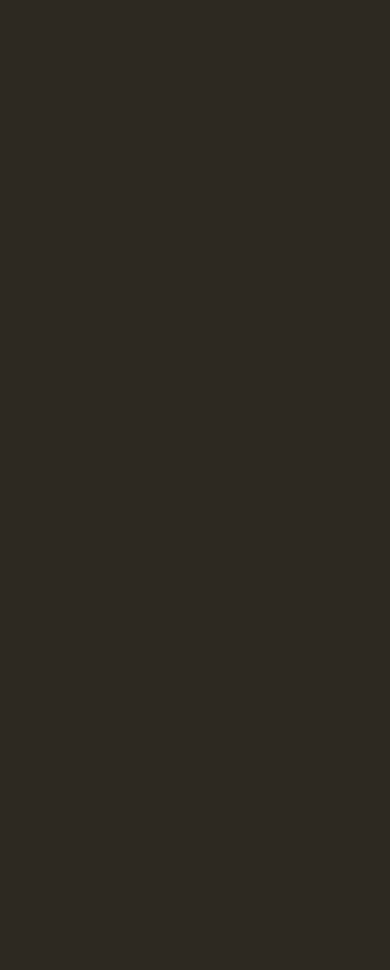
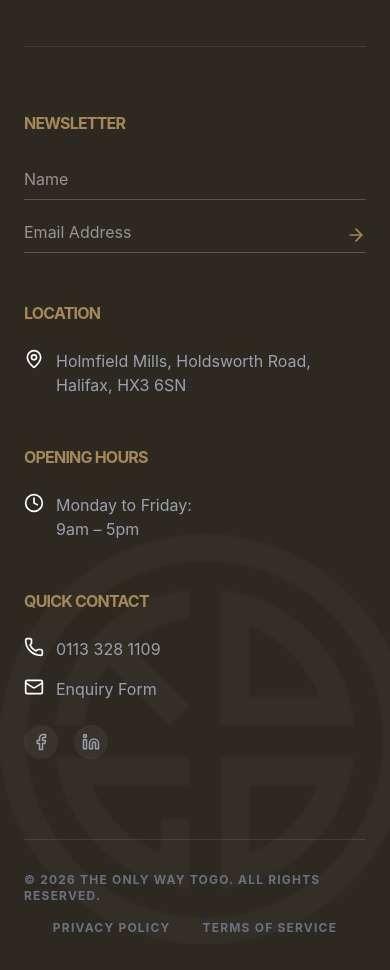
Before and after one commit to israelope/togoapp, a React (Vite) app: page / in a window 390 px wide. Shown: the part 7860-8830 px from the top of the page. Before the commit the page ends 7568 px from the top, so only its background shows below. Built offline with nearby package versions, Linux system fonts and the light colour scheme.

Commit message:
Added Footer Component

```diff
--- a/src/components/Footer.tsx
+++ b/src/components/Footer.tsx
@@ -1,9 +1,107 @@
 
+import { Facebook, Linkedin, Mail, MapPin, Clock, Phone, ArrowRight } from 'lucide-react';
 
 const Footer = () => {
   return (
-    <div>Footer</div>
-  )
-}
+    <footer className="bg-brand-dark text-white pt-20 pb-10 px-6 md:px-20 relative overflow-hidden">
 
-export default Footer
+      {/* 1. Large Faded Logo "Stamp" in the background */}
+      <div className="absolute right-[-5%] bottom-[-5%] opacity-[0.03] pointer-events-none">
+        <img src="/logo.png" alt="" className="w-[600px] h-[600px] object-contain" />
+      </div>
+
+      <div className="max-w-7xl mx-auto relative z-10">
+
+        {/* TOP SECTION: Headline & CTA */}
+        <div className="flex flex-col md:flex-row justify-between items-start md:items-center mb-16 border-b border-white/10 pb-12">
+          <div>
+            <h2 className="text-5xl md:text-7xl font-bold italic mb-4">Get in <span className="text-brand-gold">Touch</span></h2>
+            <p className="text-gray-400 max-w-md">Stay updated with our ever-evolving booking ecosystem.</p>
+          </div>
+          <div className="flex gap-4 mt-8 md:mt-0">
+            <button className="flex items-center gap-2 border border-white/20 px-6 py-3 rounded-full hover:bg-white hover:text-brand-dark transition-all text-sm uppercase font-bold tracking-widest">
+              <Mail size={16} /> Contact Us
+            </button>
+            <button className="flex items-center gap-2 bg-brand-gold px-6 py-3 rounded-full hover:bg-white hover:text-brand-dark transition-all text-sm uppercase font-bold tracking-widest">
+              Schedule A Demo
+            </button>
+          </div>
+        </div>
+
+        {/* MIDDLE SECTION: 4-Column Grid */}
+        <div className="grid grid-cols-1 md:grid-cols-4 gap-12 mb-20">
+
+          {/* Col 1: Newsletter */}
+          <div className="space-y-6">
+            <h4 className="text-brand-gold uppercase tracking-tighter font-bold">Newsletter</h4>
+            <div className="space-y-3">
+              <input
+                type="text"
+                placeholder="Name"
+                className="w-full bg-transparent border-b border-white/20 py-2 focus:border-brand-gold outline-none transition-colors"
+              />
+              <div className="relative">
+                <input
+                  type="email"
+                  placeholder="Email Address"
+                  className="w-full bg-transparent border-b border-white/20 py-2 focus:border-brand-gold outline-none transition-colors"
+                />
+                <button className="absolute right-0 bottom-2 text-brand-gold hover:text-white transition-colors">
+                  <ArrowRight size={20} />
+                </button>
+              </div>
+            </div>
+          </div>
+
+          {/* Col 2: Location */}
+          <div className="space-y-6">
+            <h4 className="text-brand-gold uppercase tracking-tighter font-bold">Location</h4>
+            <div className="flex gap-3 text-gray-400">
+              <MapPin size={20} className="shrink-0 text-white" />
+              <p>Holmfield Mills, Holdsworth Road,<br/>Halifax, HX3 6SN</p>
+            </div>
+          </div>
+
+          {/* Col 3: Hours */}
+          <div className="space-y-6">
+            <h4 className="text-brand-gold uppercase tracking-tighter font-bold">Opening Hours</h4>
+            <div className="flex gap-3 text-gray-400">
+              <Clock size={20} className="shrink-0 text-white" />
+              <p>Monday to Friday:<br/>9am – 5pm</p>
+            </div>
+          </div>
+
+          {/* Col 4: Contact */}
+          <div className="space-y-6">
+            <h4 className="text-brand-gold uppercase tracking-tighter font-bold">Quick Contact</h4>
+            <div className="space-y-4 text-gray-400">
+              <a href="tel:01133281109" className="flex gap-3 hover:text-white transition-colors">
+                <Phone size={20} className="text-white" /> 0113 328 1109
+              </a>
+              <a href="#" className="flex gap-3 hover:text-white transition-colors">
+                <Mail size={20} className="text-white" /> Enquiry Form
+              </a>
+              <div className="flex gap-4 pt-2">
+                <a href="#" className="p-2 bg-white/5 rounded-full hover:bg-brand-gold transition-colors"><Facebook size={18} /></a>
+                <a href="#" className="p-2 bg-white/5 rounded-full hover:bg-brand-gold transition-colors"><Linkedin size={18} /></a>
+              </div>
+            </div>
+          </div>
+
+        </div>
+
+        {/* BOTTOM SECTION: Copyright */}
+        <div className="pt-8 border-t border-white/10 flex flex-col md:flex-row justify-between items-center text-xs text-gray-500 uppercase tracking-widest font-bold">
+          <p>© 2026 The Only Way Togo. All Rights Reserved.</p>
+          <div className="flex gap-8 mt-4 md:mt-0">
+            <a href="#" className="hover:text-white transition-colors">Privacy Policy</a>
+            <a href="#" className="hover:text-white transition-colors">Terms of Service</a>
+          </div>
+        </div>
+
+      </div>
+    </footer>
+  );
+};
+
+export default Footer;
--- a/src/home/Home.tsx
+++ b/src/home/Home.tsx
@@ -1,3 +1,4 @@
+import Footer from "../components/Footer"
 import Navbar from "../components/Navbar"
 import Hero from "./Hero"
 import Problems from "./Problems"
@@ -10,6 +11,7 @@ const App = () => {
     <Hero/>
     <Problems/>
     <Services/>
+    <Footer/>
     </>
   )
 }
```
